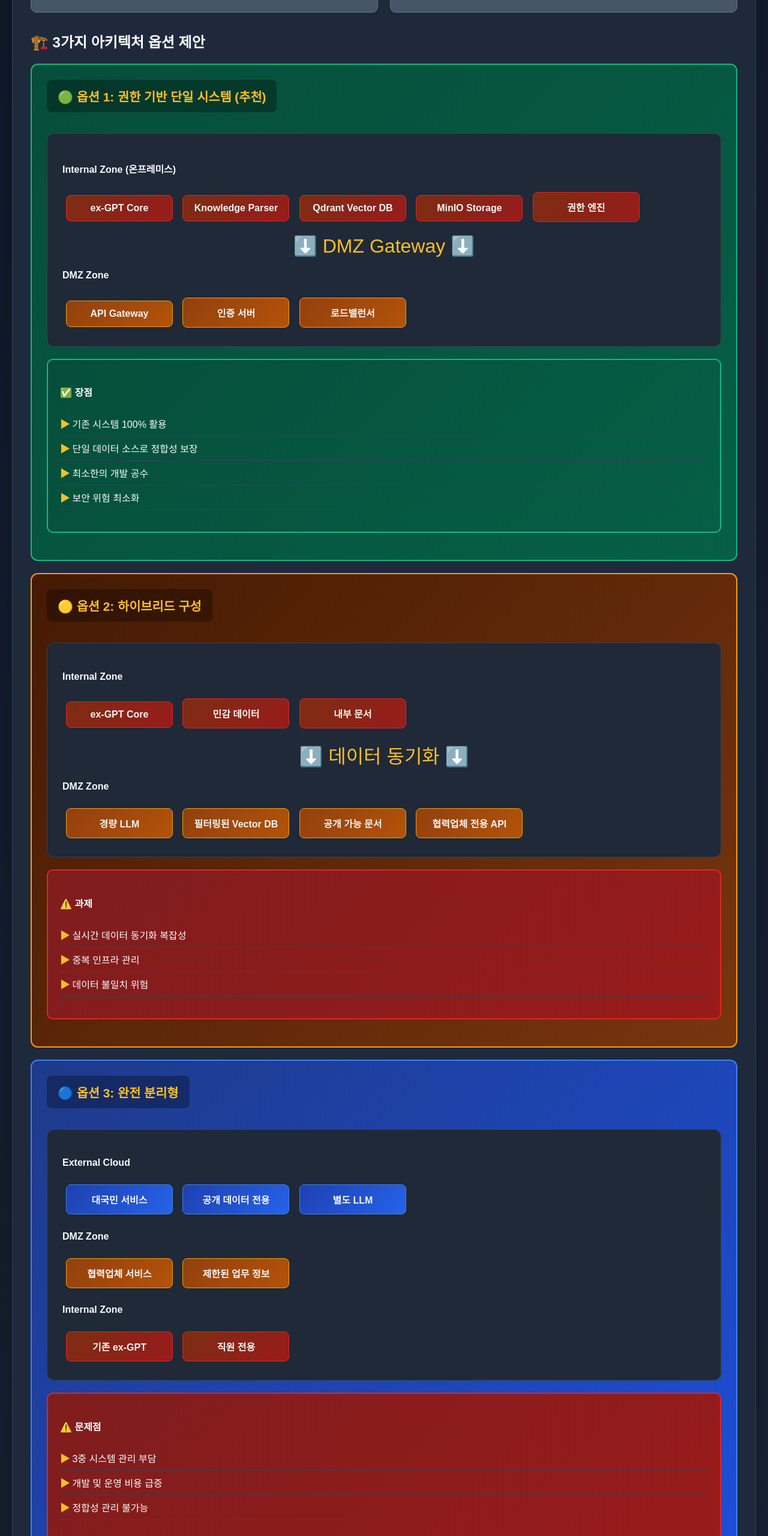
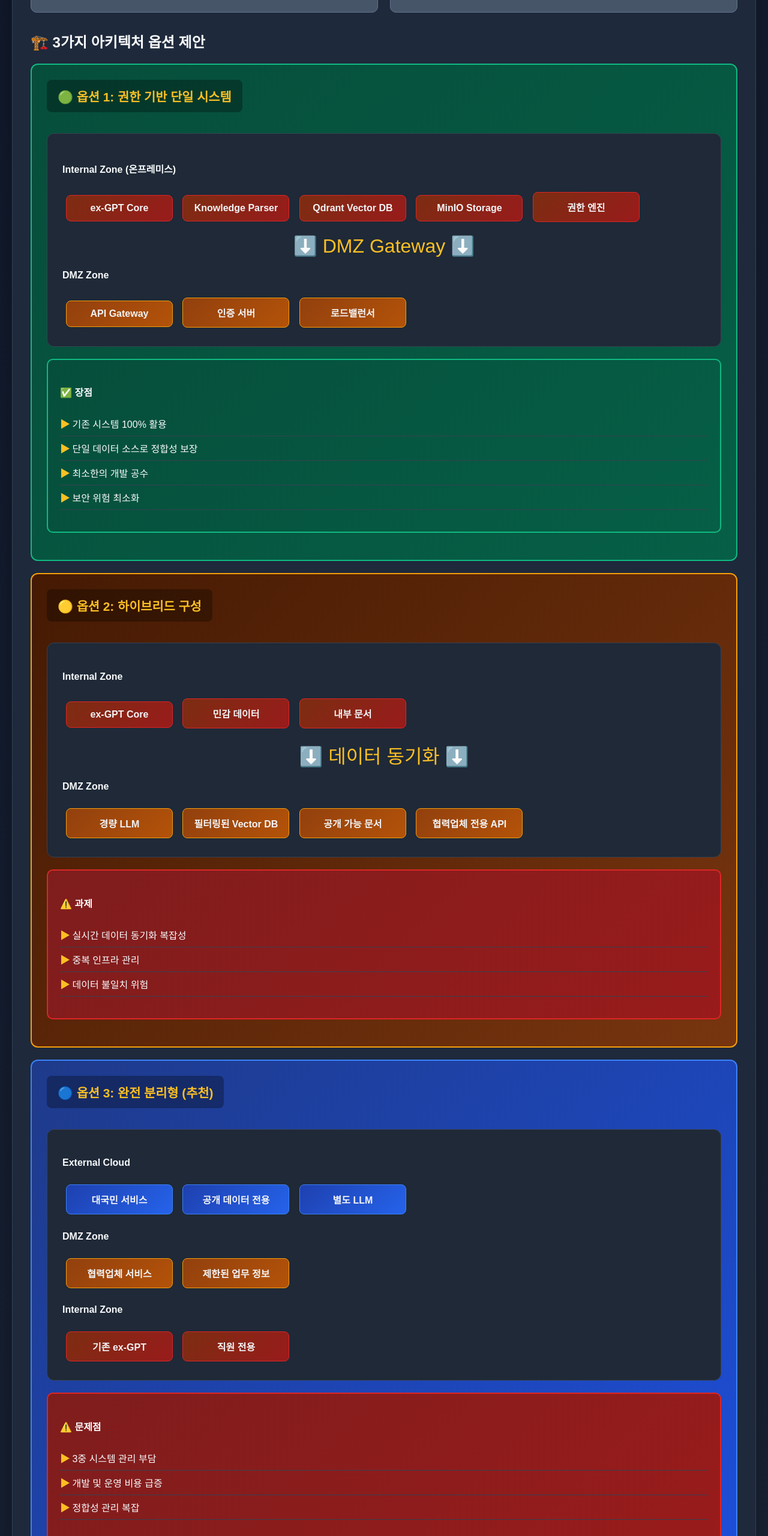
Before and after one commit to back2zion/ex-public, a plain HTML site: page index.html in a window 1280 px wide. Shown: the part 880-3440 px from the top of the page at 60% size. Drawn offline with Linux system fonts and the light colour scheme.

Commit message:
Update index.html
3번안 추천

```diff
--- a/index.html
+++ b/index.html
@@ -246,7 +246,7 @@
             <h2>🏗️ 3가지 아키텍처 옵션 제안</h2>
 
             <div class="option recommended">
-                <div class="tier-title">🟢 옵션 1: 권한 기반 단일 시스템 (추천)</div>
+                <div class="tier-title">🟢 옵션 1: 권한 기반 단일 시스템</div>
 
                 <div class="stack-diagram">
                     <h4>Internal Zone (온프레미스)</h4>
@@ -304,7 +304,7 @@
             </div>
 
             <div class="option full-external">
-                <div class="tier-title">🔵 옵션 3: 완전 분리형</div>
+                <div class="tier-title">🔵 옵션 3: 완전 분리형 (추천)</div>
 
                 <div class="stack-diagram">
                     <h4>External Cloud</h4>
@@ -326,7 +326,7 @@
                     <ul>
                         <li>3중 시스템 관리 부담</li>
                         <li>개발 및 운영 비용 급증</li>
-                        <li>정합성 관리 불가능</li>
+                        <li>정합성 관리 복잡</li>
                     </ul>
                 </div>
             </div>
@@ -337,7 +337,7 @@
 
             <div class="highlight">
                 <h3>현재 ex-GPT 구성 요소</h3>
-                <div class="component shared">NeoAli API (8080)</div>
+                <div class="component shared">Datastreams API (8080)</div>
                 <div class="component shared">vLLM Server (8000)</div>
                 <div class="component shared">Embeddings (8100)</div>
                 <div class="component shared">Qdrant (6333)</div>
```
